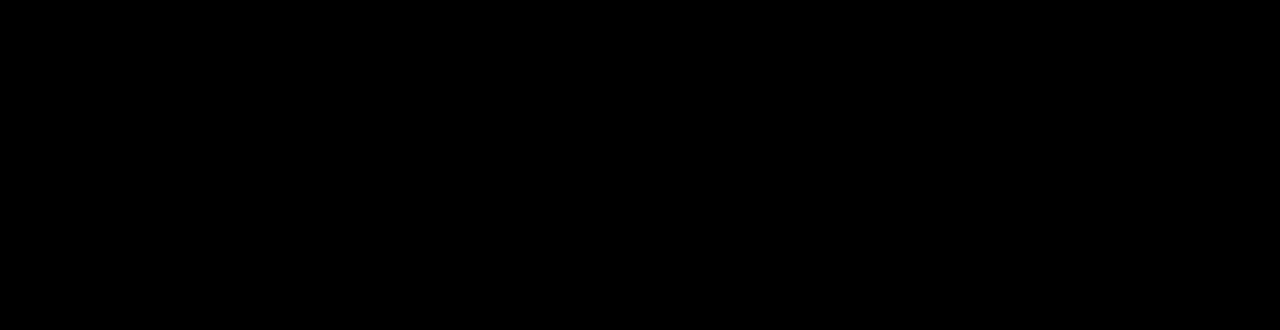
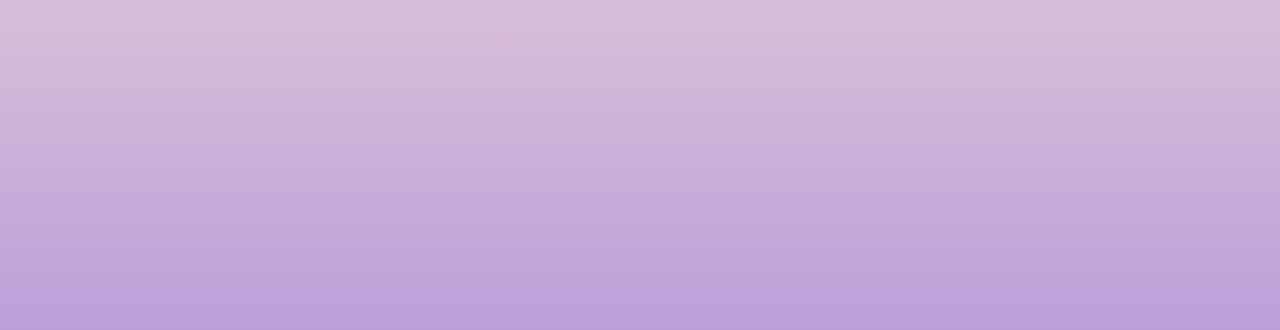
Before and after one commit to deimossss27/your-day, a plain HTML site: page index.html in a window 1280 px wide. Shown: the top 330 px of the page. Drawn offline with nearby package versions, Linux system fonts and the light colour scheme; a web font is replaced by a local one.

Commit message:
Update style.css

```diff
--- a/style.css
+++ b/style.css
@@ -11,7 +11,7 @@ body  {
   align-items: center;
   justify-content: center;
   height: 100vh;
-  background: #000;
+  background: linear-gradient(#d8bfd8, #9370db );
 }
 
 .font {
```
